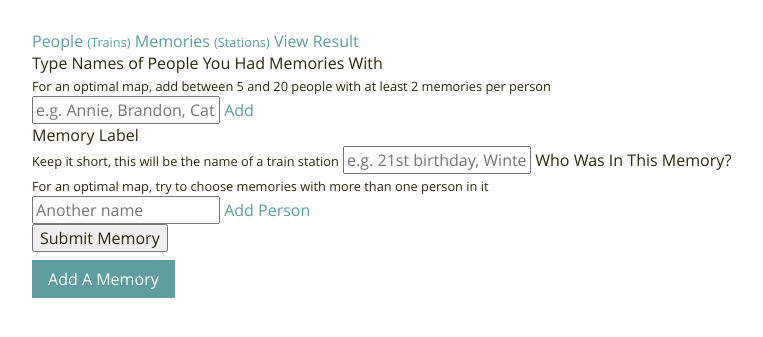
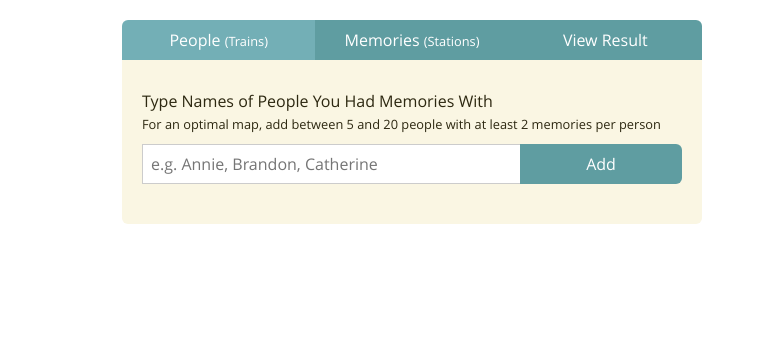
Before and after one commit to beefoo/memory-underground, a CodeIgniter app: page /transit/add in a window 1280 px wide. Shown: the top 337 px of the page, without its empty margins (228-991 px from the left). Run offline with CodeIgniter, Linux system fonts and the light colour scheme.

Commit message:
first pass at transit add styles

```diff
--- a/application/views/transit/add.php
+++ b/application/views/transit/add.php
@@ -1,14 +1,14 @@
 <div id="transit-add" class="form-wrapper">
 
   <div class="form-tab-links">
-    <a href="#people" class="tab-link">People <small>(Trains)</small></a>
+    <a href="#people" class="tab-link active">People <small>(Trains)</small></a>
     <a href="#memories" class="tab-link">Memories <small>(Stations)</small></a>
     <a href="#view" class="tab-link">View Result</a>
   </div>
 
   <div class="form-tabs">
 
-    <div id="people" class="form-tab">
+    <div id="people" class="tab active">
       <label for="person-name">Type Names of People You Had Memories With<br />
         <small>For an optimal map, add between 5 and 20 people with at least 2 memories per person</small>
       </label>
@@ -19,7 +19,7 @@
       <ul id="people-list" class="tab-list"></ul>
     </div>
 
-    <div id="add-memory" class="form-tab">
+    <div id="add-memory" class="tab">
       <form id="memory-form">
         <label for="title">Memory Label<br /><small>Keep it short, this will be the name of a train station</small></label>
         <input type="text" name="title" placeholder="e.g. 21st birthday, Winter camping, Mexico Honeymoon" maxlength="40" />
@@ -29,11 +29,11 @@
           <input type="text" name="person-name" placeholder="Another name" />
           <a href="#add-person" class="person-add-link">Add Person</a>
         </div>
-        <button type="submit">Submit Memory</button>
+        <button type="submit" class="expand">Submit Memory</button>
       </form>
     </div>
 
-    <div id="memories" class="form-tab">
+    <div id="memories" class="tab">
       <a href="#add-memory" class="button tab-link">Add A Memory</a>
       <ul id="memories-list" class="tab-list"></ul>
     </div>
--- a/assets/js/views/transit.add.js
+++ b/assets/js/views/transit.add.js
@@ -2,8 +2,25 @@ app.views.TransitAddView = Backbone.View.extend({
 
   el: '#transit-add',
 
+  events: {
+    "click .tab-link"   : "showTab"
+  },
+
   initialize: function(options) {
 
+  },
+
+  showTab: function(e){
+    e.preventDefault();
+
+    var $link = $(e.currentTarget),
+        href = $link.attr('href'),
+        $tab = $(href),
+        $tabLink = $('.tab-link[href="'+href+'"]');
+
+    $('.tab, .tab-link').removeClass('active');
+    $tab.addClass('active');
+    $tabLink.addClass('active');
   }
 
 });
--- a/assets/scss/_scaffold.scss
+++ b/assets/scss/_scaffold.scss
@@ -26,21 +26,36 @@ ul {
   margin: 0;
   padding: 0;
 }
+input {
+  display: block;
+  height: 40px;
+  line-height: 40px;
+  text-indent: 6px;
+  width: 100%;
+  @include box-sizing();
+}
+label {
+  display: block;
+  margin: 20px 0 10px;
+}
 
 /* Components */
-.button {
+button, .button {
   background: $secondary;
   color: $white;
   padding: 0.5em 1em;
   margin: 0.5em 0;
   text-align: center;
   display: inline-block;
+  border: none;
+  @include border-radius(6px);
   &:hover {
     background: $secondaryLight;
     color: $white;
   }
   &.expand {
     display: block;
+    width: 100%;
   }
   &.large {
     font-size: 1.4em;
@@ -52,10 +67,27 @@ ul {
 }
 
 .input-group {
+  @include clearfix();
   input {
-
+    float: left;
+    width: 70%;
+    margin-right: -1px;
+    border: 1px solid #ccc;
+    border-right: none;
   }
   a {
-
+    float: right;
+    display: block;
+    width: 30%;
+    height: 40px;
+    line-height: 40px;
+    text-align: center;
+    background: $secondary;
+    color: $white;
+    @include border-radius(0px 6px 6px 0px);
+    @include box-sizing();
+    &:hover {
+      background: $secondaryLight;
+    }
   }
 }
--- a/assets/scss/_transit.add.scss
+++ b/assets/scss/_transit.add.scss
@@ -3,23 +3,54 @@
 
 .form-wrapper {
   width: 100%;
-  padding: 20px;
-  max-width: 800px;
-  margin: 10px auto;
+  padding: 20px 10px;
+  max-width: 600px;
+  margin: 0 auto;
   @include box-sizing();
 }
 
 .form-tab-links {
+  @include clearfix();
 
   .tab-link {
-
+    display: block;
+    float: left;
+    width: 33.3333333%;
+    height: 40px;
+    line-height: 40px;
+    text-align: center;
+    background: $secondary;
+    color: $white;
+    overflow: hidden;
+    &:hover {
+      background: lighten($secondary, 5%);
+    }
+    &.active {
+      background: $secondaryLight;
+    }
+    &:first-child {
+      @include border-radius(6px 0px 0px 0px);
+    }
+    &:last-child {
+      @include border-radius(0px 6px 0px 0px);
+    }
   }
 }
 
 .form-tabs {
+  padding: 10px 20px 40px;
+  background: lighten($light, 10%);
+  @include border-radius(0 0 6px 6px);
 
-  .form-tab {
+  .tab {
+    display: none;
+    &.active {
+      display: block;
+    }
+  }
 
+  button[type="submit"] {
+    margin-top: 30px;
   }
 }
 
```
Also changed, not shown: assets/css/app.css, 1 other file.
